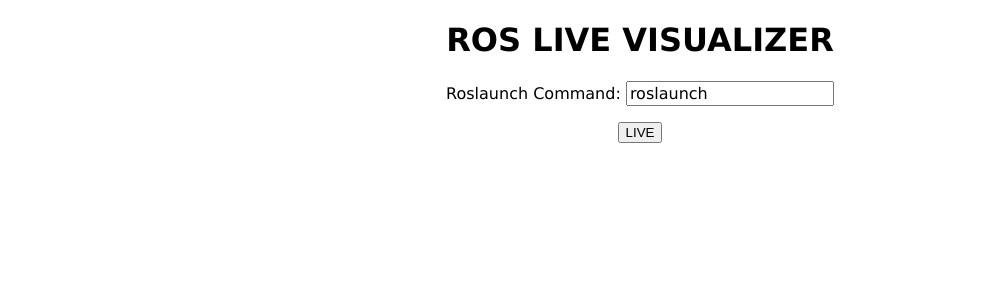
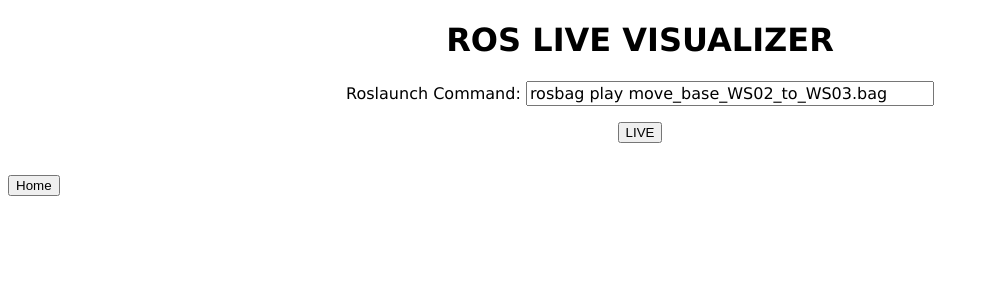
Before and after one commit to agrija9/Rosbag-Analyser, a Flask app: template Interactive_Graph/templates/live_visualize.html in a window 1280 px wide. Shown: the top 300 px of the page, without its empty margins (0-989 px from the left). Run offline with Flask 2, Linux system fonts and the light colour scheme; the template is opened without the code that fills it, so the values that code supplies are empty; some libraries are stand-ins or nearby versions.

Commit message:
Edited live visualizer.

```diff
--- a/Interactive_Graph/app.py
+++ b/Interactive_Graph/app.py
@@ -69,17 +69,18 @@
     elif request.method == "GET":
         return render_template("index.html")
 
-def roslaunch():
+def roslaunch(msg):
     # os.system("rosrun turtlesim turtlesim_node")
-    os.system("rosbag play move_base_WS02_to_WS03.bag")
+    os.system(msg)
 
 @socketio.on('message')
 def handleMessage(msg):
     global count
     global df2
+    launch = str(msg)
     if check == False:
         if count == 1:
-            s = threading.Thread(target=roslaunch, args=())
+            s = threading.Thread(target=roslaunch, args=(launch,))
             s.start()
             time.sleep(0.5)
             count = 2
--- a/Interactive_Graph/static/live_script.js
+++ b/Interactive_Graph/static/live_script.js
@@ -8,7 +8,8 @@
     var socket = io.connect('http://127.0.0.1:5000');
 
     function _update_time(){
-        socket.send('Data');
+        var launch = document.getElementById("command").value;
+        socket.send(launch);
         if (check_pause == false){
             setTimeout(() => {
                 _update_time();
--- a/Interactive_Graph/templates/live_visualize.html
+++ b/Interactive_Graph/templates/live_visualize.html
@@ -14,7 +14,7 @@
         <div id="recording" align = "right" style="display:none"> <img SRC="/static/live.gif" style="width: 10vw; min-width: 33px;"></div>
         <div id="live_func" align = "center">
             <p></p>
-            Roslaunch Command: <input type="text" id="command" name="command" value="roslaunch "><br>
+            Roslaunch Command: <input type="text" id="command" name="command" value="rosbag play move_base_WS02_to_WS03.bag" style="width: 400px;"><br>
             <p></p>
             <button id="LIVE" style="display:block" align="center">LIVE</button>
         </div>
@@ -33,7 +33,7 @@
                 <p></p>
                 <div>
                     <form id="form2" class="box_2" align="center" action="/" method="GET">
-                        <button id="btnHome" style="display:none" onclick="homeFunction()" type="submit" class="btn btn-default">Home</button>
+                        <button id="btnHome" style="display:block" onclick="homeFunction()" type="submit" class="btn btn-default">Home</button>
                     </form>
                 </div>
             </div>
```
